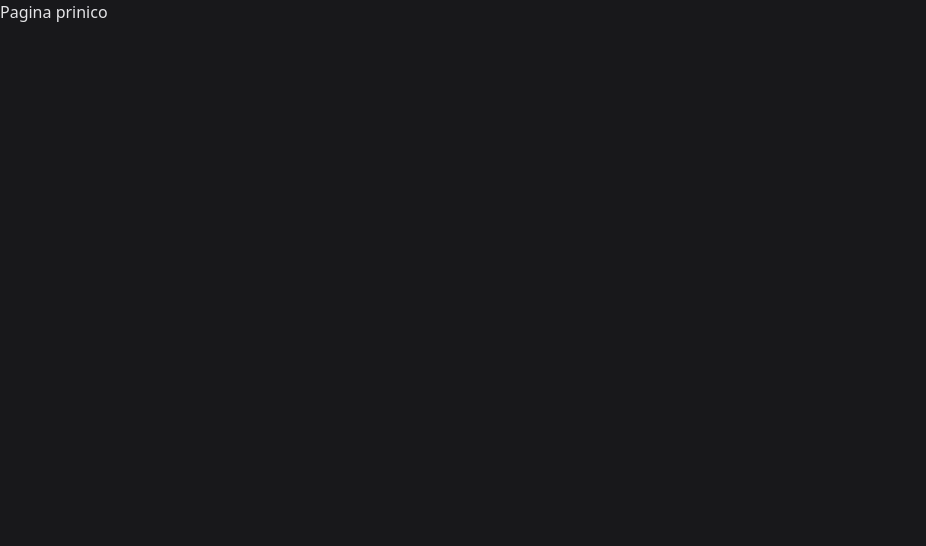
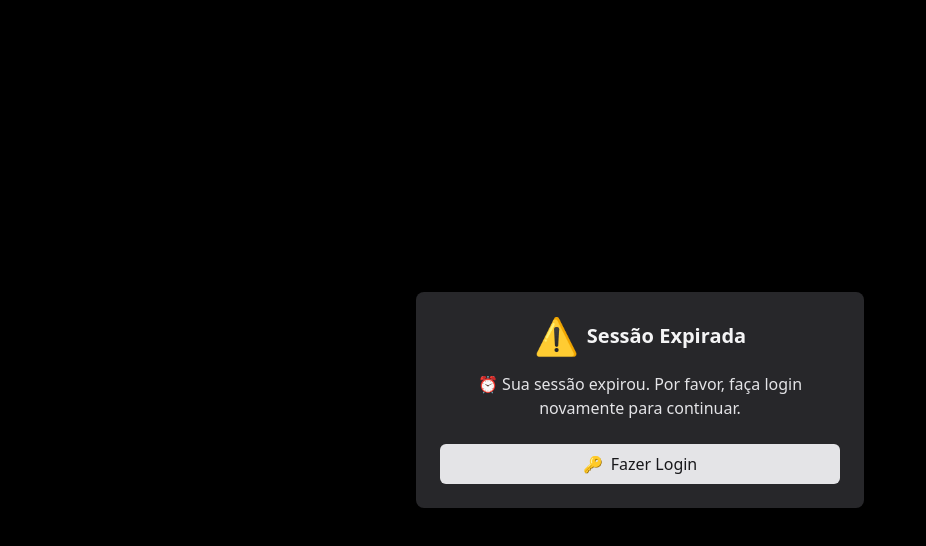
Before and after one commit to Ruan-nascimento/Controle-de-Estoque, a Next.js app: page / in a window 1280 px wide. Shown: the top 546 px of the page, without its empty margins (0-926 px from the left). Built offline with nearby package versions, Linux system fonts and the light colour scheme; no server answers.

Commit message:
feat: create SessionExpiredModal component with login redirect

```diff
--- a/src/app/(pages)/Auth/Login/page.tsx
+++ b/src/app/(pages)/Auth/Login/page.tsx
@@ -71,7 +71,7 @@ export default function LoginPage() {
         }
     };
 
-    return checkingToken ? <Spinner /> :
+    return checkingToken ? <Spinner className="absolute top-1/2 left-1/2"/> :
         (<section className="w-screen h-dvh flex items-center justify-center">
             <form
                 onSubmit={onSubmit}
--- a/src/app/api/verify/route.ts
+++ b/src/app/api/verify/route.ts
@@ -13,24 +13,28 @@ export async function GET(request: NextRequest) {
         }
 
         const jwtSecret = process.env.SECRET_KEY;
-
         if (!jwtSecret) {
-            throw new Error('SECRET_KEY não configurado no .env');
-        }
+        return NextResponse.json(
+            { error: "Erro de configuração do servidor" },
+            { status: 500 }
+        );
+    }
 
         const decoded = jwt.verify(token, jwtSecret);
-        console.log('Token decodificado:', decoded);
 
         return NextResponse.json(
-            { message: 'Token válido' },
+            { message: 'Token válido', user: decoded },
             { status: 200 }
         );
 
     } catch (error: any) {
-        console.error('Erro na verificação do token:', error.message);
+        console.error("Erro na verificação do token:", error.message);
         return NextResponse.json(
-            { error: 'Token inválido ou erro no servidor', details: error.message },
-            { status: 500 }
+          {
+            error: "Token inválido ou expirado",
+            details: error.message,
+          },
+          { status: 401 }
         );
-    }
+      }
 }
--- /dev/null
+++ b/src/app/components/Error/SectionExpired/index.tsx
@@ -0,0 +1,45 @@
+'use client';
+
+import { API_URL } from "@/lib/utils";
+import { useRouter } from "next/navigation";
+
+interface SessionExpiredModalProps {
+  isOpen: boolean
+}
+
+export default function SessionExpiredModal({ isOpen }: SessionExpiredModalProps) {
+  const router = useRouter()
+
+
+  const handleLoginRedirect = () => {
+    router.push(`${API_URL}/Auth/Login`)
+  }
+
+
+  if (!isOpen) return null
+
+  return (
+    <div className="fixed inset-0 z-50 flex items-center justify-center bg-black bg-opacity-50">
+      <div className="bg-zinc-800 text-zinc-200 rounded-lg shadow-lg p-6 w-full max-w-md mx-4">
+
+        <div className="flex items-center justify-center mb-4">
+          <span className="text-red-500 text-4xl mr-2">⚠️</span>
+          <h2 className="text-xl font-bold text-zinc-100">Sessão Expirada</h2>
+        </div>
+
+
+        <p className="text-zinc-200 text-center mb-6">
+          ⏰ Sua sessão expirou. Por favor, faça login novamente para continuar.
+        </p>
+
+        <button
+          onClick={handleLoginRedirect}
+          className="w-full bg-zinc-200 text-zinc-900 py-2 px-4 rounded-md hover:bg-zinc-300 cursor-pointer transition-colors flex items-center justify-center"
+        >
+          <span className="mr-2">🔑</span>
+          Fazer Login
+        </button>
+      </div>
+    </div>
+  );
+}
--- a/src/app/components/spinner/index.tsx
+++ b/src/app/components/spinner/index.tsx
@@ -1,6 +1,8 @@
-export const Spinner = () => {
+import { twMerge } from "tailwind-merge"
+
+export const Spinner = ({...rest}: {className?:string}) => {
     return (
-      <div className="flex justify-center items-center">
+      <div {...rest} className={twMerge("flex justify-center items-center", rest.className)}>
         <div className="w-6 h-6 border-4 border-zinc-200 border-t-transparent rounded-full animate-spin"></div>
       </div>
     );
--- a/src/app/page.tsx
+++ b/src/app/page.tsx
@@ -1,18 +1,20 @@
-'use client'
-
+'use client';
 
 import { API_URL } from "@/lib/utils";
 import { useRouter } from "next/navigation";
 import { useEffect, useState } from "react";
 import { toast } from "sonner";
+import SessionExpiredModal from "./components/Error/SectionExpired";
+import { Spinner } from "./components/spinner";
+
 
 export default function Home() {
-
   const router = useRouter();
   const [checkingToken, setCheckingToken] = useState<boolean>(true);
+  const [sessionExpired, setSessionExpired] = useState<boolean>(false);
 
   useEffect(() => {
-        setCheckingToken(true)
+    setCheckingToken(true);
     const verifyToken = async () => {
       try {
         const response = await fetch(`${API_URL}/api/verify`, {
@@ -20,25 +22,36 @@ export default function Home() {
           credentials: "include",
         });
 
-                if (response.ok) {
-                    router.push(`${API_URL}/`);
+        if (!response.ok) {
+          setSessionExpired(true)
+          toast.error("Sessão expirada. Faça login novamente.")
+        } else {
+          toast.success("Bem-vindo de volta!");
         }
       } catch (err) {
-                console.error('Erro ao verificar token:', err);
-                toast.error('Nenhum token válido encontrado...');
+        console.error("Erro ao verificar token:", err)
+        setSessionExpired(true)
+        toast.error("Erro ao verificar sessão.")
       } finally {
-                setCheckingToken(false);
+        setCheckingToken(false)
       }
     };
 
-        verifyToken();
+    verifyToken()
   }, [router]);
 
+  if (checkingToken) {
+    return (
+      <Spinner className="absolute top-1/2 left-1/2"/>
+    );
+  }
 
   return (
-
-    <section>
-      Pagina prinico
+    <>
+      <section className="flex items-center justify-center h-screen">
+        <h1 className="text-2xl font-bold">Página Principal</h1>
       </section>
+      <SessionExpiredModal isOpen={sessionExpired} />
+    </>
   );
 }
```
Lines whose indentation alone changed are shown as unchanged.
